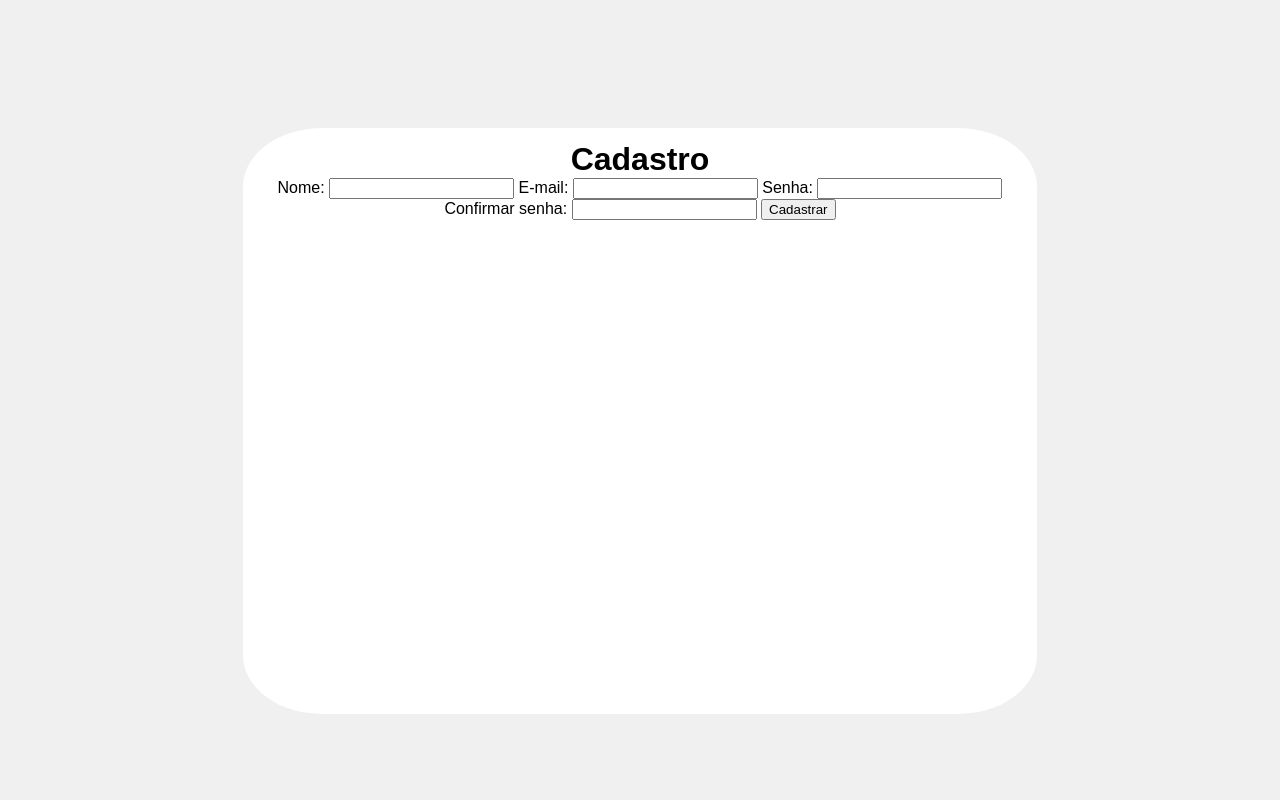
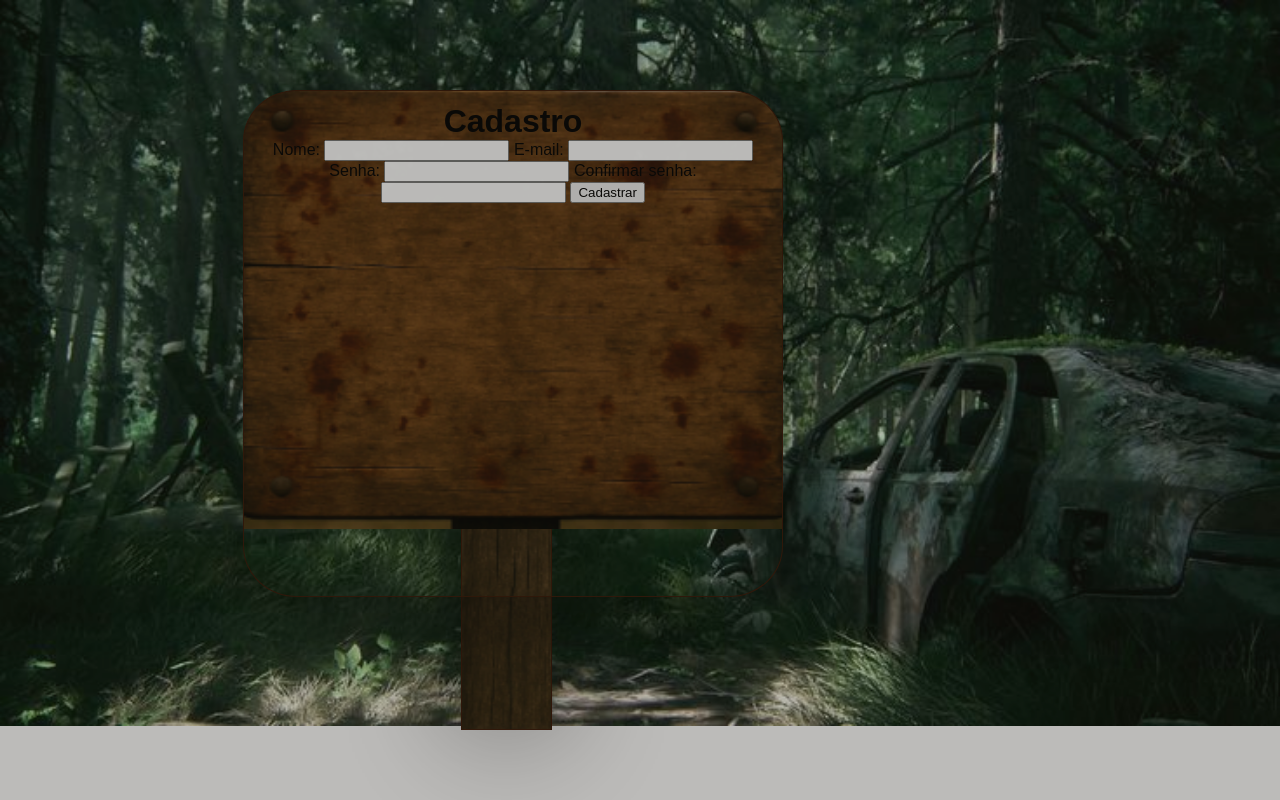
Before and after one commit to ykyak77/The-Last-of-Task, a Flask app: page /cadastro in a window 1280 px wide. Run offline with Flask 3, Linux system fonts and the light colour scheme.

Commit message:
atualizei

```diff
--- a/static/style.css
+++ b/static/style.css
@@ -2,25 +2,68 @@
     margin: 0;
 }
 
-body {
-    background-color: #f0f0f0;
+#body_conta{
+    background-image: url(/static/imagens/fundo1.png);
+    background-repeat: no-repeat;
+    background-size: cover;
     font-family: Arial, sans-serif;
     text-align: center;
 }
 
-#div-conta{
-    margin-top: 10vw;
+#body_conta #fundo{
+    background-color: rgba(35,31,26);
+    position: absolute;
+    width: 100%;
+    height: 100%;
+    z-index: 2;
+    opacity: 0.3;
+    pointer-events: none;
+}
+
+#body_conta #div_placa{
+    background-image: url(/static/imagens/placa.png);
+    background-size: 45vw 35vw;
+    background-repeat: no-repeat;
+    background-position: -1.5vw -0.8vw;
+    margin-top: 7vw;
     margin-left: 19vw;
     padding: 1vw;
     display: flex;
     flex-direction: column;
     position: absolute;
-    width: 60%;
-    height: 70%;
-    background-color: white;
+    width: 40%;
+    height: 60%;
     float: left;
     border-radius: 10%;
+    border: 1px solid rgb(54, 21, 5);
+    opacity: 0.99;
+    z-index: 1;
+    box-shadow: 0 0 120px rgba(0,0,0,0.5);
 }
+
+#suporte{
+    position: absolute;
+    background-image: url(/static/imagens/suporte.png);
+    background-size: 7vw 100%;
+    background-repeat: no-repeat;
+    margin-top: 25vw;
+    margin-left: 36vw;
+    width: 7%;
+    height: 51%;
+    z-index: -1;
+    border: 1px solid rgb(54, 21, 5);
+    box-shadow: 0 0 120px rgba(0,0,0,0.5);
+}
+
+
+
+/*
+(203,179,156)
+(35,31,26)
+(84,71,59)
+(98,101,84)
+(94,91,92)
+*/
 
 #link{
     color: rgb(2, 2, 255);
--- a/templates/cadastro.html
+++ b/templates/cadastro.html
@@ -6,10 +6,12 @@
     <title>Cadastro</title>
     <link rel="stylesheet" href="{{ url_for('static', filename='style.css') }}">
 </head>
-<body>
+<body id="body_conta">
 
-    <div id="div-conta">
-        <form>
+    <div id="fundo"></div>
+
+    <div id="div_placa">
+        <form action="{{ url_for('logar')}}" method="post">
             <h1>Cadastro</h1>
 
             <label for="">Nome:</label>
@@ -28,5 +30,8 @@
         </form>
     </div>
 
+    <div id="suporte"></div>
+    <div id="cipo"></div>
+
 </body>
 </html>
```
Also changed, not shown: other parts of static/style.css (+68 -4 lines), templates/index.html (+11 -3 lines), templates/login.html (+7 -2 lines), templates/loja.html (+23 -2 lines), templates/perfil.html (+23 -1 lines), static/imagens/cipo.png (added), static/imagens/cipo1.png (added), static/imagens/cipo2.png (added), static/imagens/exit.png (added), static/imagens/fundo1.png (added), static/imagens/menu.png (added), static/imagens/placa.png (added), static/imagens/rachaduras.png (added), static/imagens/suporte.png (added).
